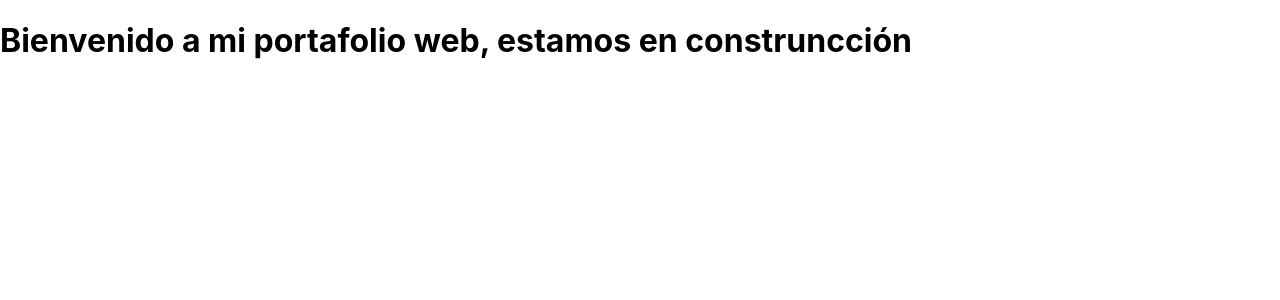
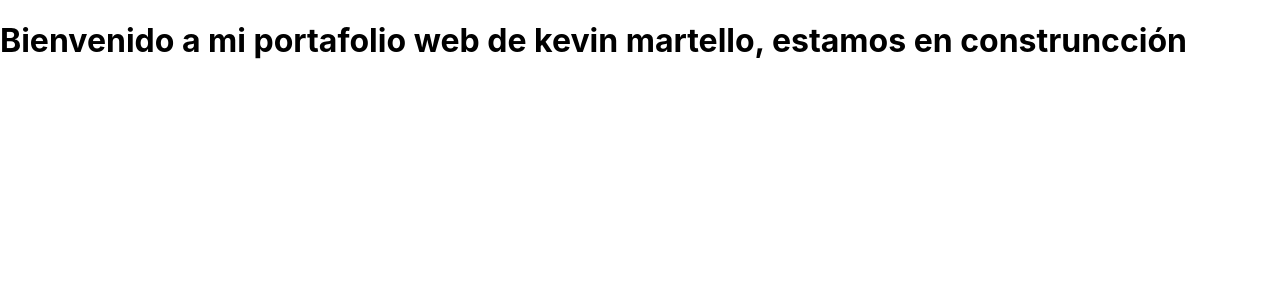
Before and after one commit to Martelinok/my-portafolio, a React (Create React App) app: page / in a window 1280 px wide. Shown: the top 300 px of the page. Built offline with nearby package versions, Linux system fonts and the light colour scheme.

Commit message:
Change Description

```diff
--- a/src/Page/Home/Home.jsx
+++ b/src/Page/Home/Home.jsx
@@ -8,7 +8,7 @@ function Home() {
     <React.Fragment>
 		<div className="Home_Container">
 			<div className="Home_Content">
-				<h1>Bienvenido a mi portafolio web, estamos en construncción</h1>
+				<h1>Bienvenido a mi portafolio web de kevin martello, estamos en construncción</h1>
 			</div>
 		</div>
     </React.Fragment>
```
